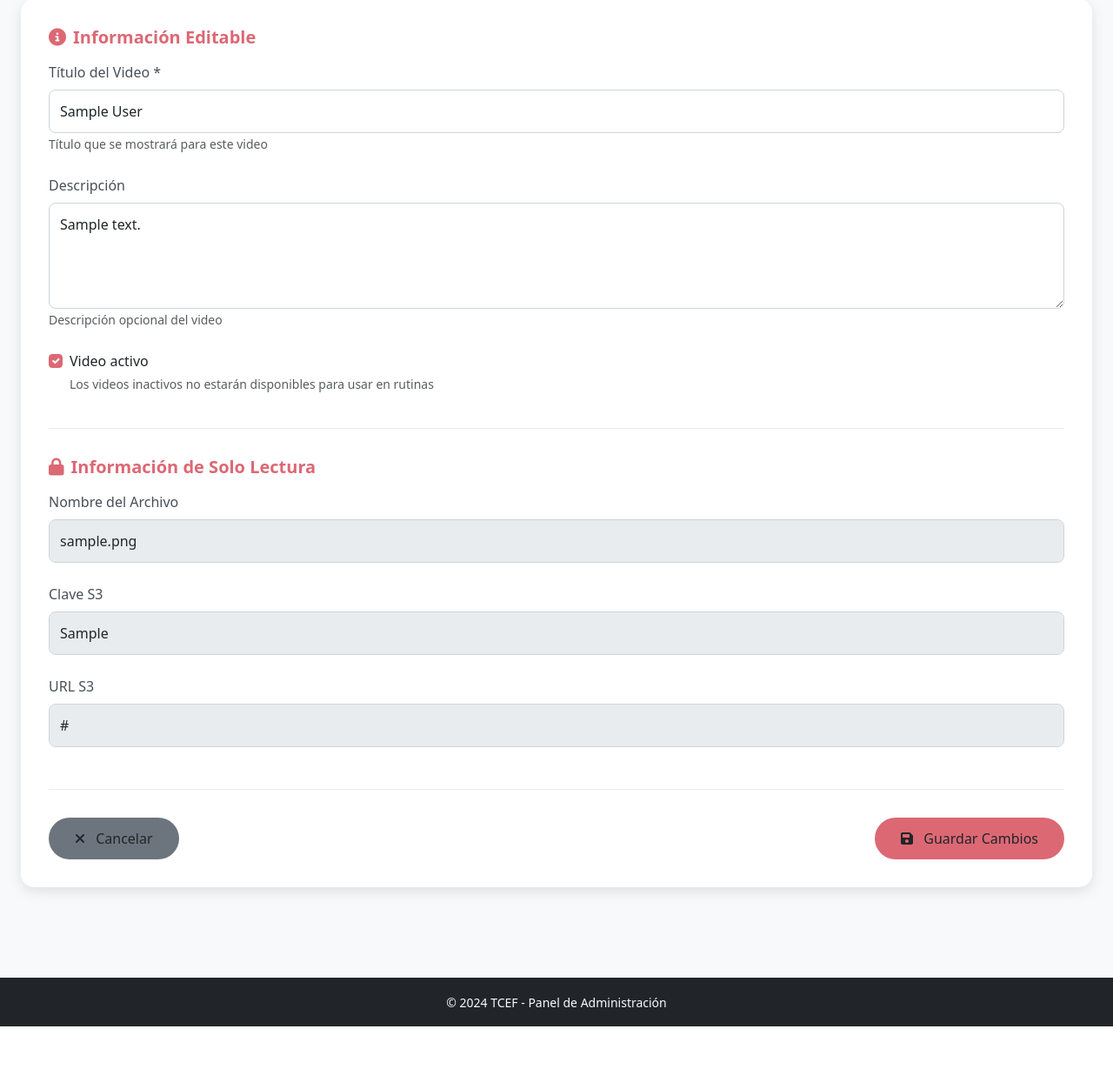
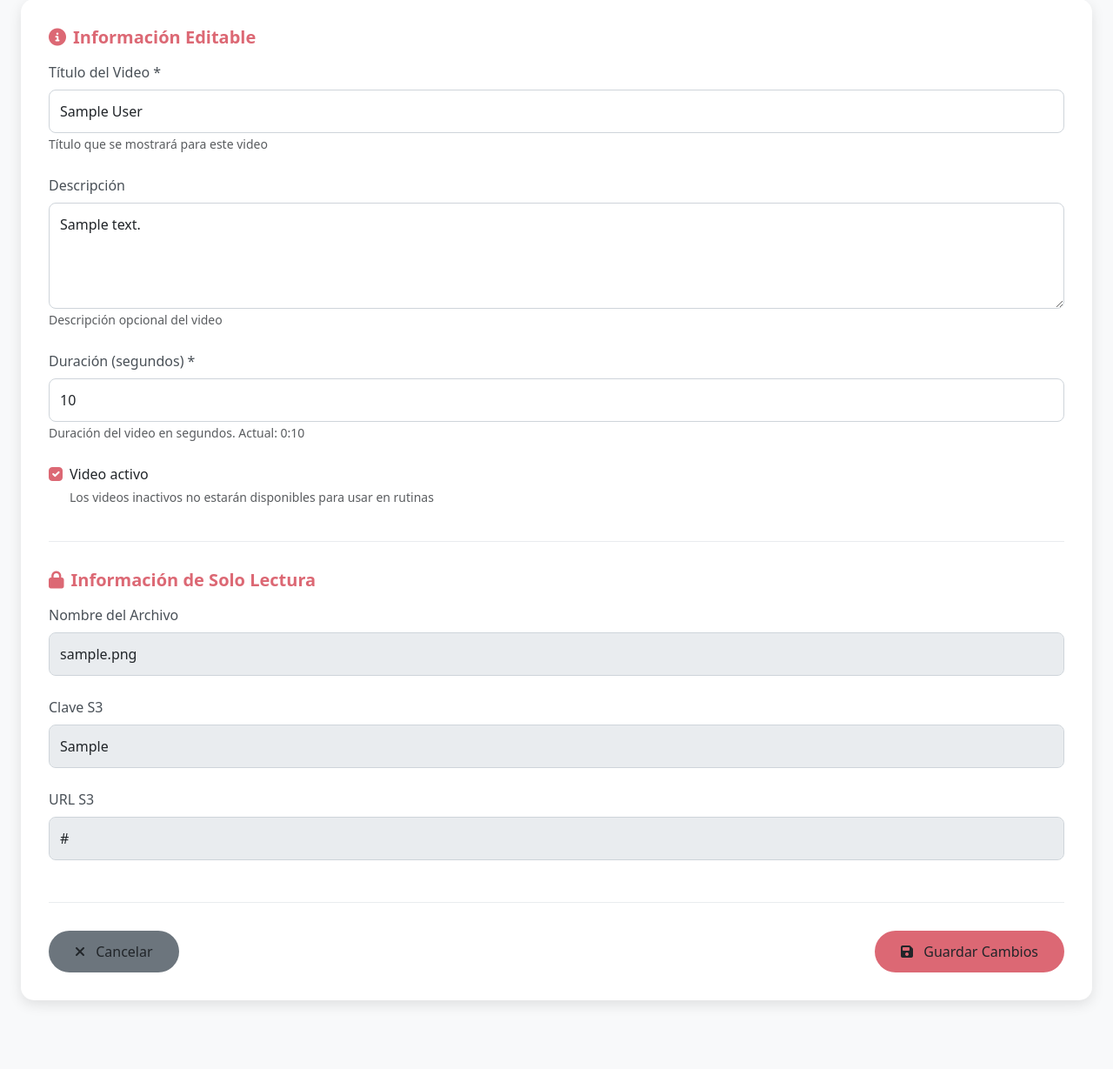
Before and after one commit to Lorddragonist/tcef, a Django app: page /admin-panel/videos/1/edit/ in a window 1280 px wide. Shown: the part 411-1640 px from the top of the page at 87% size. Before the commit the page ends 1591 px from the top, so only its background shows below. Run offline with Django 5.2, Linux system fonts and the light colour scheme; a user stored in the database is signed in; tables that the repository leaves empty hold one stand-in row (values such as "Sample post").

Commit message:
Cambios en vista de duracion de videos

```diff
--- a/tcef/admin_panel/static/admin_panel/js/video_upload.js
+++ b/tcef/admin_panel/static/admin_panel/js/video_upload.js
@@ -105,6 +105,12 @@ document.getElementById('startUpload').addEventListener('click', async () => {
         formData.append('video', currentFile);
         formData.append('title', document.getElementById('title').value);
         formData.append('description', document.getElementById('description').value);
+
+        // Agregar duración del video
+        const durationInput = document.getElementById('duration');
+        if (durationInput) {
+            formData.append('duration', durationInput.value);
+        }
 
         // Obtener token CSRF
         const csrfToken = document.querySelector('[name=csrfmiddlewaretoken]');
--- a/tcef/admin_panel/templates/admin_panel/edit_video.html
+++ b/tcef/admin_panel/templates/admin_panel/edit_video.html
@@ -195,6 +195,15 @@
                     <small class="form-text text-muted">Descripción opcional del video</small>
                 </div>
 
+                <div class="form-group">
+                    <label for="duration" class="form-label">Duración (segundos) *</label>
+                    <input type="number" class="form-control" id="duration" name="duration"
+                           value="{{ video.duration }}" min="1" required>
+                    <small class="form-text text-muted">
+                        Duración del video en segundos. Actual: {{ video.get_duration_formatted }}
+                    </small>
+                </div>
+
                 <div class="form-check">
                     <input class="form-check-input" type="checkbox" id="is_active" name="is_active"
                            {% if video.is_active %}checked{% endif %}>
--- a/tcef/admin_panel/views.py
+++ b/tcef/admin_panel/views.py
@@ -701,8 +701,14 @@ def video_upload(request):
                 # Crear registro Video
                 s3_url = f"https://{settings.AWS_S3_CUSTOM_DOMAIN}/{s3_key}"
 
-                # Calcular duración del video (por ahora usaremos un valor por defecto)
-                duration = 300  # 5 minutos por defecto
+                # Obtener duración del video (en segundos)
+                duration_str = request.POST.get('duration', '300')  # Por defecto 5 minutos
+                try:
+                    duration = int(duration_str)
+                    if duration <= 0:
+                        duration = 300  # Si es inválido, usar 5 minutos por defecto
+                except (ValueError, TypeError):
+                    duration = 300  # Si no se puede convertir, usar 5 minutos por defecto
 
                 video = Video.objects.create(
                     title=title or video_file.name,
@@ -825,6 +831,17 @@ def edit_video(request, video_id):
         video.title = request.POST.get('title', '')
         video.description = request.POST.get('description', '')
         video.is_active = request.POST.get('is_active') == 'on'
+
+        # Actualizar duración si se proporciona
+        duration_str = request.POST.get('duration', '')
+        if duration_str:
+            try:
+                duration = int(duration_str)
+                if duration > 0:
+                    video.duration = duration
+            except (ValueError, TypeError):
+                pass  # Si no es válido, mantener la duración actual
+
         video.save()
 
         # Registrar actividad
```
Also changed, not shown: tcef/admin_panel/templates/admin_panel/video_upload.html (+8 -0 lines).
